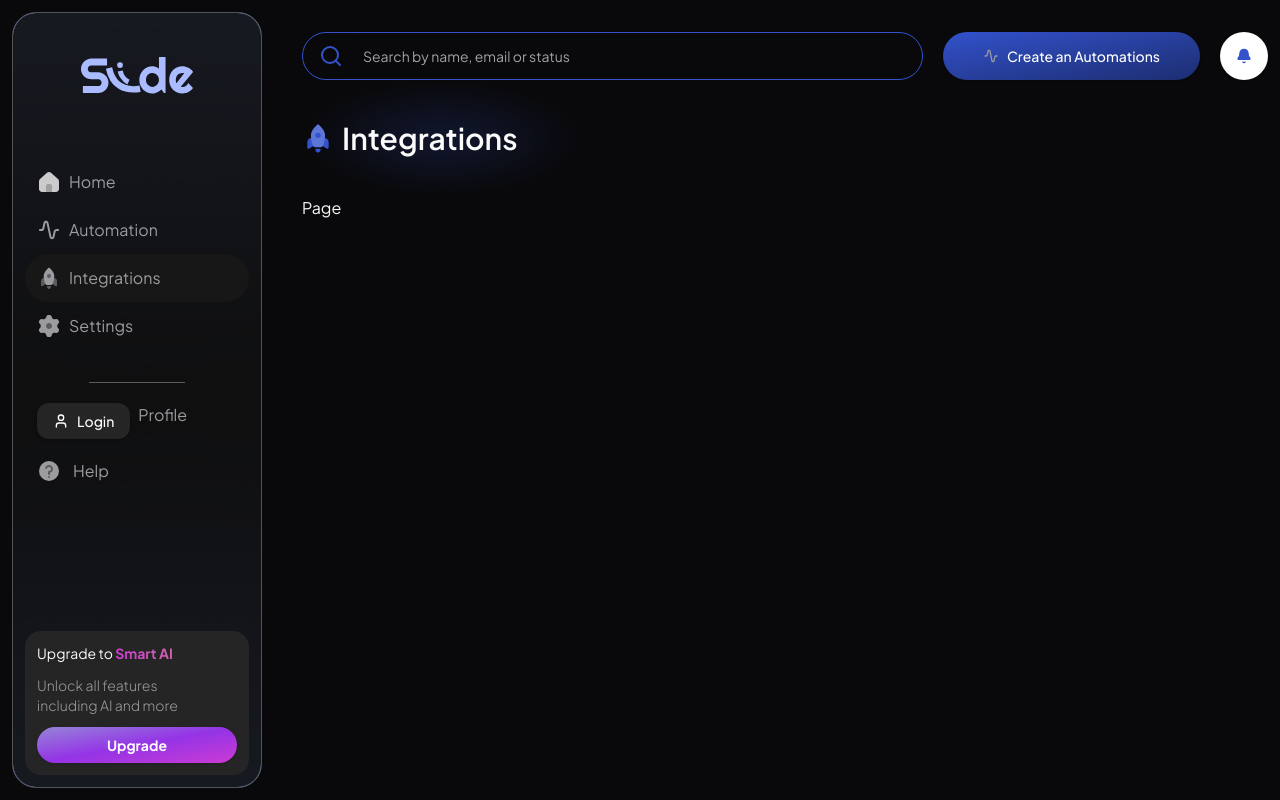
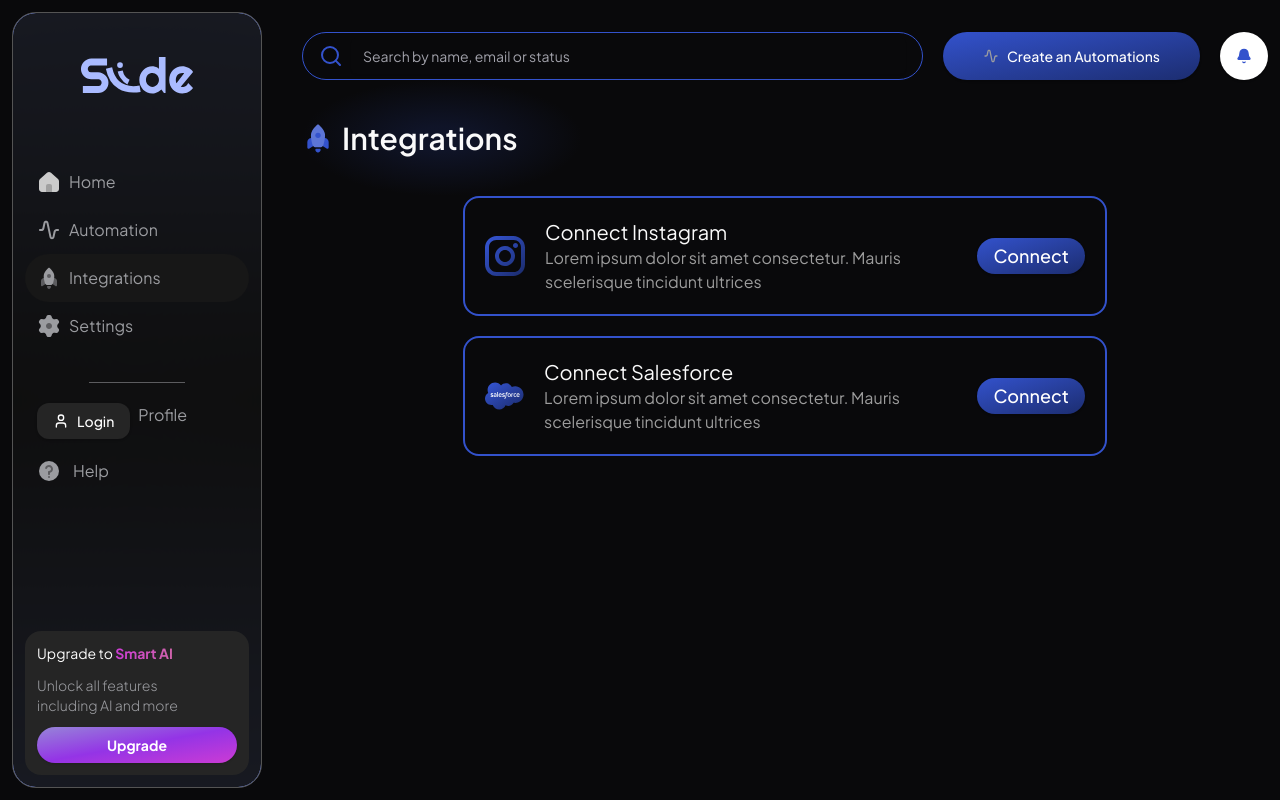
Before and after one commit to IvanHaidutski/insta-app, a Next.js app: page /dashboard/1/integrations in a window 1280 px wide. Built offline with nearby package versions, Linux system fonts and the light colour scheme; no server answers.

Commit message:
daily commit

```diff
--- /dev/null
+++ b/src/app/(protected)/dashboard/[slug]/integrations/_components/integration-card/page.tsx
@@ -0,0 +1,46 @@
+"use client";
+//import { onOAuthInstagram } from "@/actions/integrations";
+//import { onUserInfo } from "@/actions/user";
+import { Button } from "@/components/ui/button";
+//import { useQuery } from "@tanstack/react-query";
+import React from "react";
+
+type Props = {
+  title: string;
+  description: string;
+  icon: React.ReactNode;
+  strategy: "INSTAGRAM" | "CRM";
+};
+
+const IntegrationCard = ({ description, icon, strategy, title }: Props) => {
+  //const onInstaOAuth = () => onOAuthInstagram(strategy)
+
+  //const { data } = useQuery({
+  //queryKey: ['user-profile'],
+  //queryFn: onUserInfo,
+  // })
+
+  //const integrated = data?.data?.integrations.find(
+  //(integration) => integration.name === strategy
+  //)
+
+  return (
+    <div className="border-2 border-[#3352CC] rounded-2xl gap-x-5 p-5 flex items-center justify-between">
+      {icon}
+      <div className="flex flex-col flex-1">
+        <h3 className="text-xl"> {title}</h3>
+        <p className="text-[#9D9D9D] text-base ">{description}</p>
+      </div>
+      <Button
+        //onClick={onInstaOAuth}
+        //disabled={integrated?.name === strategy}
+        className="bg-gradient-to-br text-white rounded-full text-lg from-[#3352CC] font-medium to-[#1C2D70] hover:opacity-70 transition duration-100"
+      >
+        {/* integrated ? "Connected" : "Connect" */}
+        Connect
+      </Button>
+    </div>
+  );
+};
+
+export default IntegrationCard;
--- a/src/app/(protected)/dashboard/[slug]/integrations/page.tsx
+++ b/src/app/(protected)/dashboard/[slug]/integrations/page.tsx
@@ -1,9 +1,19 @@
+import { INTEGRATION_CARDS } from "@/constants/integrations";
 import React from "react";
+import IntegrationCard from "./_components/integration-card/page";
 
 type Props = {};
 
 const Page = (props: Props) => {
-  return <div>Page</div>;
+  return (
+    <div className="flex justify-center">
+      <div className="flex flex-col w-full lg:w-8/12 gap-y-5">
+        {INTEGRATION_CARDS.map((card, key) => (
+          <IntegrationCard key={key} {...card} />
+        ))}
+      </div>
+    </div>
+  );
 };
 
 export default Page;
--- /dev/null
+++ b/src/constants/integrations.tsx
@@ -0,0 +1,25 @@
+import { InstagramDuoToneBlue, SalesForceDuoToneBlue } from "@/icons";
+
+type Props = {
+  title: string;
+  icon: React.ReactNode;
+  description: string;
+  strategy: "INSTAGRAM" | "CRM";
+};
+
+export const INTEGRATION_CARDS: Props[] = [
+  {
+    title: "Connect Instagram",
+    description:
+      "Lorem ipsum dolor sit amet consectetur. Mauris scelerisque tincidunt ultrices",
+    icon: <InstagramDuoToneBlue />,
+    strategy: "INSTAGRAM",
+  },
+  {
+    title: "Connect Salesforce",
+    description:
+      "Lorem ipsum dolor sit amet consectetur. Mauris scelerisque tincidunt ultrices",
+    icon: <SalesForceDuoToneBlue />,
+    strategy: "CRM",
+  },
+];
```
